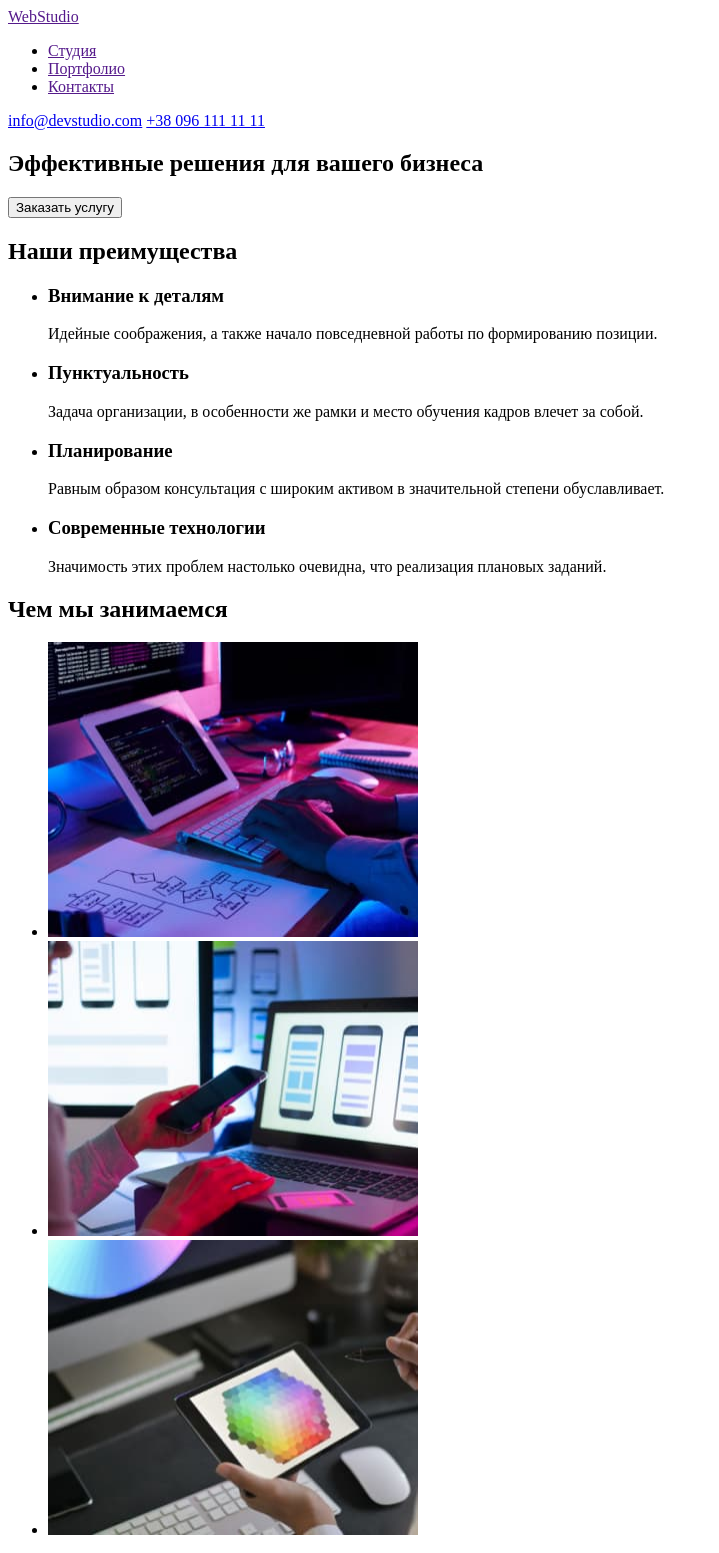
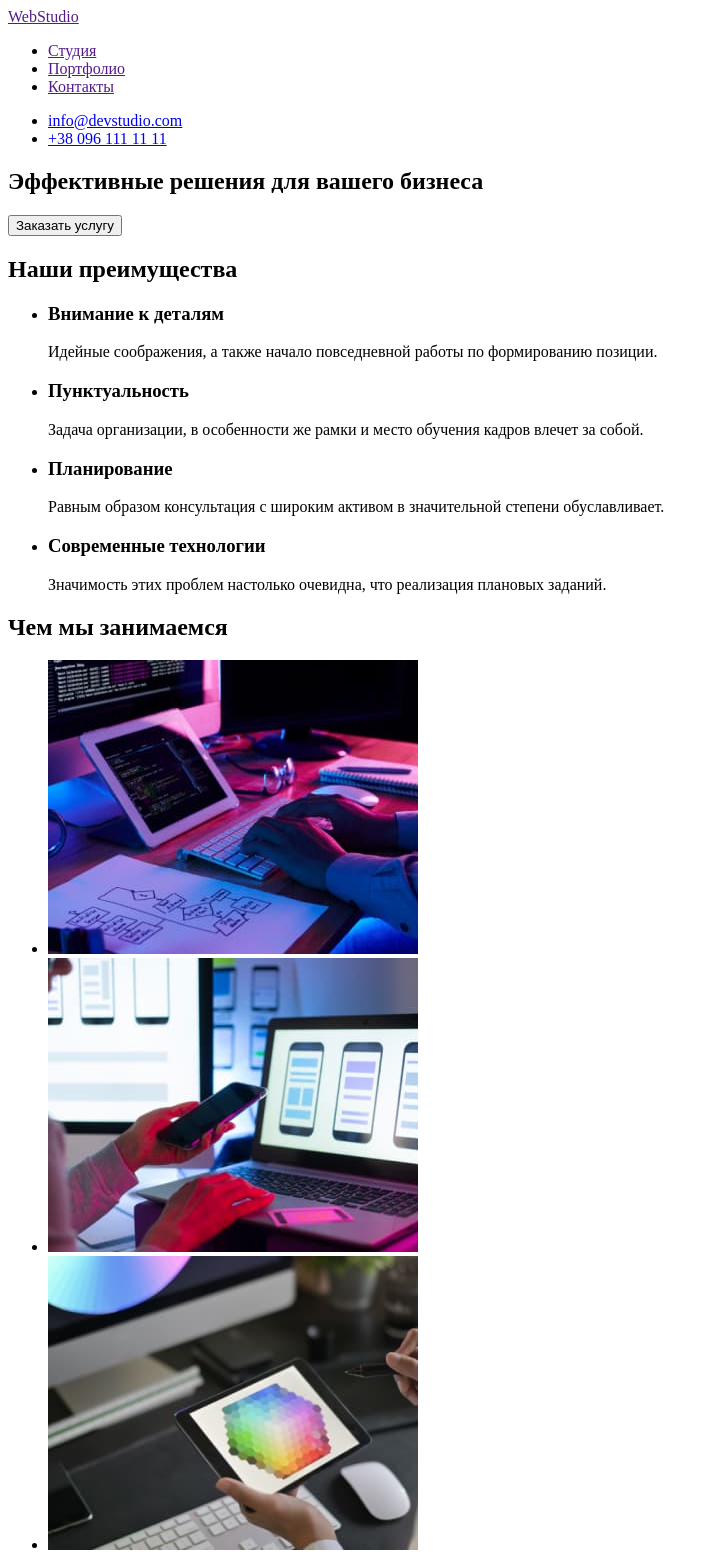
Before and after one commit to NataliiaKolomiichenko/goit-markup-hw-01, a plain HTML site: page index.html in a window 1280 px wide. Shown: the top 1553 px of the page, without its empty margins (0-719 px from the left). Drawn offline with Linux system fonts and the light colour scheme.

Commit message:
Правки

```diff
--- a/index.html
+++ b/index.html
@@ -18,8 +18,10 @@
         </ul>
       </nav>
 
-      <a href="mailto:info@devstudio.com">info@devstudio.com</a>
-      <a href="tel:+380961111111">+38 096 111 11 11</a>
+      <ul>
+        <li><a href="mailto:info@devstudio.com">info@devstudio.com</a></li>
+        <li><a href="tel:+380961111111">+38 096 111 11 11</a></li>
+      </ul>
     </header>
 
     <main>
@@ -70,7 +72,7 @@
               src="./images/img-1.jpg"
               alt="Програмист работает над кодом"
               width="370"
-              height="295"
+              height="294"
             />
           </li>
           <li>
@@ -78,7 +80,7 @@
               src="./images/img-2.jpg"
               alt="Процесс разработки интерфейса для мобильных телефонов"
               width="370"
-              height="295"
+              height="294"
             />
           </li>
           <li>
@@ -86,7 +88,7 @@
               src="./images/img-3.jpg"
               alt="Веб-дизайнер, работающий с графическим планшетом"
               width="370"
-              height="295"
+              height="294"
             />
           </li>
         </ul>
@@ -143,8 +145,12 @@
     <footer>
       <a href="">WebStudio</a>
       <address>
-        <p>г. Киев, пр-т Леси Украинки, 26</p>
         <ul>
+          <li>
+            <a href="https://goo.gl/maps/eYJW88rH18Rk8fR79"
+              >г. Киев, пр-т Леси Украинки, 26</a
+            >
+          </li>
           <li><a href="mailto:info@example.com">info@example.com</a></li>
           <li><a href="tel:+380991111111">+38 096 111 11 11</a></li>
         </ul>
```
